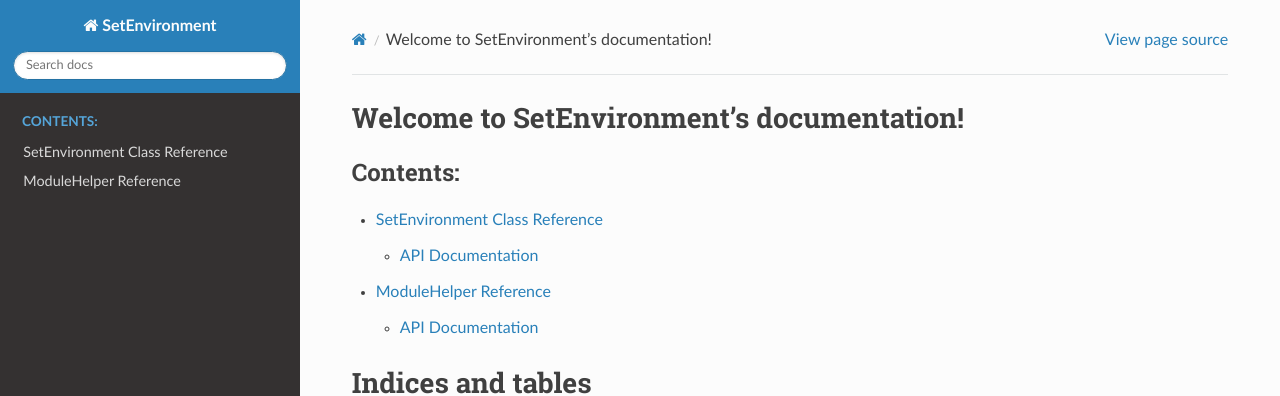
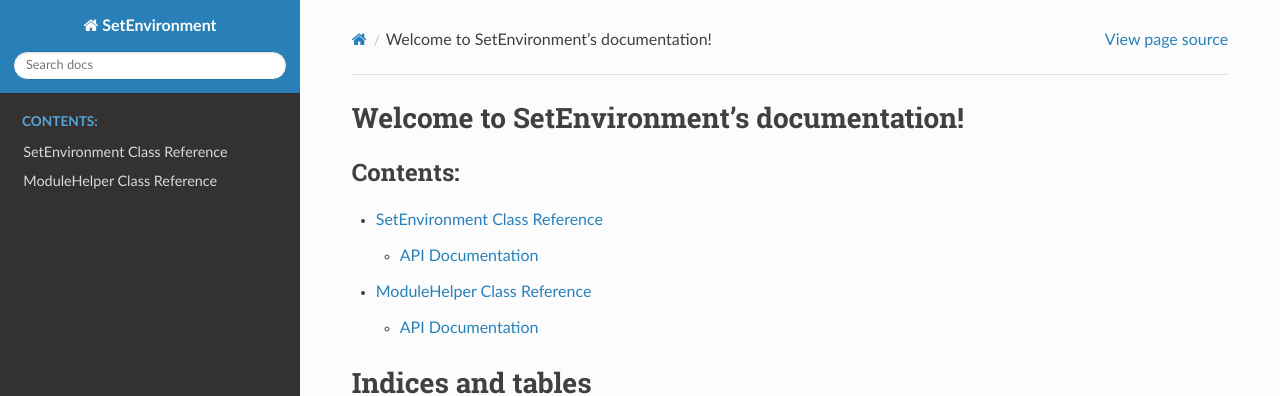
Before and after one commit to sandialabs/SetEnvironment, a Sphinx documentation site: the page built from doc/source/index.rst, in a window 1280 px wide. Shown: the top 396 px of the page. Built offline with Sphinx 7.4.7 and the Read the Docs theme 2.0.0, drawn with Linux system fonts in a browser that asks for light colours.

```diff
--- a/doc/source/ModuleHelper.rst
+++ b/doc/source/ModuleHelper.rst
@@ -1,4 +1,4 @@
-ModuleHelper Reference
+ModuleHelper Class Reference
 ==============================
 
 
--- a/pyproject.toml
+++ b/pyproject.toml
@@ -1,6 +1,6 @@
 [tool.poetry]
 name = "setenvironment"
-version = "0.0.1"
+version = "0.1.0"
 description = "Environment configuration helper."
 authors = [
     "William McLendon <wcmclen@sandia.gov>"
--- a/setenvironment/version.py
+++ b/setenvironment/version.py
@@ -3,4 +3,4 @@
 # Note: When updating this we should also update the
 #       version string in the header docstrings for
 #       SetEnvironment and the pyproject.toml file.
-__version__ = "0.0.1"
+__version__ = "0.1.0"
```
Also changed, not shown: CHANGELOG.md (+11 -1 lines), 1 other file.
